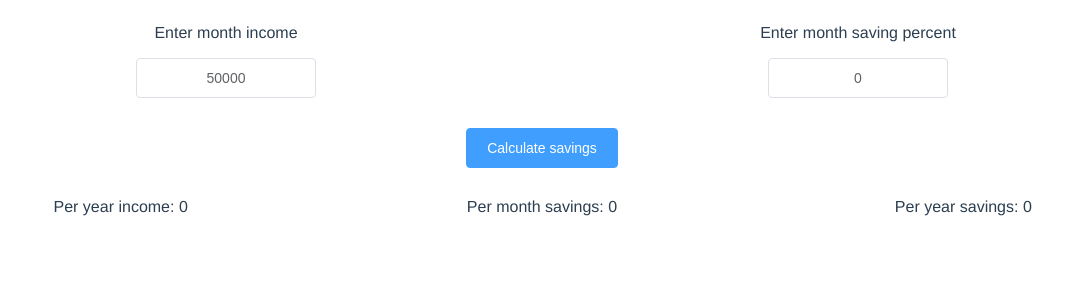
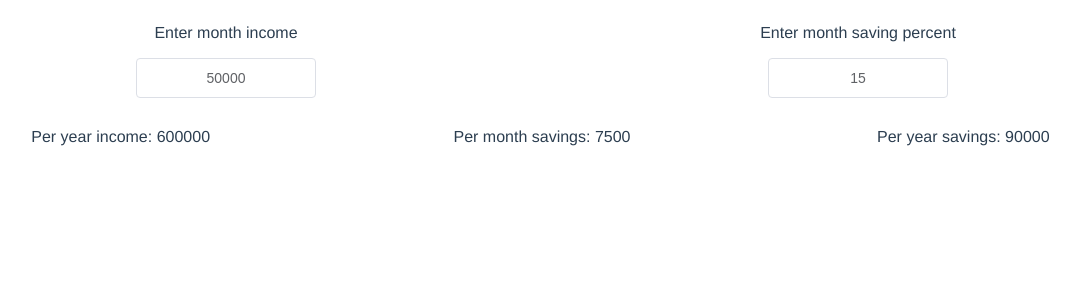
Before and after one commit to dimagreat/vue-finance, a Vue app: page /#/ in a window 1280 px wide. Shown: the top 300 px of the page, without its empty margins (98-1178 px from the left). Built offline with nearby package versions, Linux system fonts and the light colour scheme.

Commit message:
Added computed values, created child component

```diff
--- /dev/null
+++ b/src/components/LabelValue.vue
@@ -0,0 +1,24 @@
+<template>
+  <div>
+    <span>{{ label }}: </span>
+    <span>{{ value }}</span>
+  </div>
+</template>
+
+<script lang="ts">
+import Vue from 'vue';
+
+export default Vue.extend({
+  name: 'LabelValue',
+  props: {
+    label: {
+      type: String,
+      required: true,
+    },
+    value: {
+      type: [String, Number],
+      required: true,
+    },
+  },
+});
+</script>
--- a/src/views/Budget.vue
+++ b/src/views/Budget.vue
@@ -11,20 +11,14 @@
       </el-col>
     </el-row>
     <el-row type="flex" justify="center">
-      <el-button type="primary" v-on:click=calcSavings>Calculate savings</el-button>
-    </el-row>
-    <el-row type="flex" justify="center">
       <el-col :span="8">
-        <span>Per year income: </span>
-        <span>{{ totalIncome }}</span>
+        <label-value label="Per year income" v-bind:value="totalIncome"></label-value>
       </el-col>
       <el-col :span="8">
-        <span>Per month savings: </span>
-        <span>{{ monthSavings }}</span>
+        <label-value label="Per month savings" v-bind:value="monthSavings"></label-value>
       </el-col>
       <el-col :span="8">
-        <span>Per year savings: </span>
-        <span>{{ totalSavings }}</span>
+        <label-value label="Per year savings" v-bind:value="totalSavings"></label-value>
       </el-col>
     </el-row>
   </el-container>
@@ -32,34 +26,34 @@
 
 <script lang="ts">
 import Vue from 'vue';
+import LabelValue from '../components/LabelValue.vue';
 
 export default Vue.extend({
-  name: 'Budget',
+  components: { LabelValue },
   data() {
     return {
       income: 50000,
-      savings: 0,
-      totalSavings: 0,
-      totalIncome: 0,
-      monthSavings: 0,
+      savings: 15,
     };
   },
-  methods: {
-    calcSavings() {
-      const savingsPercent = this.savings / 100;
-      this.totalIncome = this.income * 12;
-      this.monthSavings = this.income * savingsPercent;
-      this.totalSavings = this.totalIncome * savingsPercent;
-
+  computed: {
+    totalIncome(): number {
+      return this.income * 12;
+    },
+    monthSavings(): number {
+      return this.income * (this.savings / 100);
+    },
+    totalSavings(): number {
+      return this.totalIncome * (this.savings / 100);
     },
   },
 });
 </script>
 <style>
 .el-row {
-    margin-bottom: 30px;
-    &:last-child {
-      margin-bottom: 0;
-    }
-  }
+  margin-bottom: 30px;
+}
+.el-row:last-child {
+  margin-bottom: 0;
+}
 </style>
```
